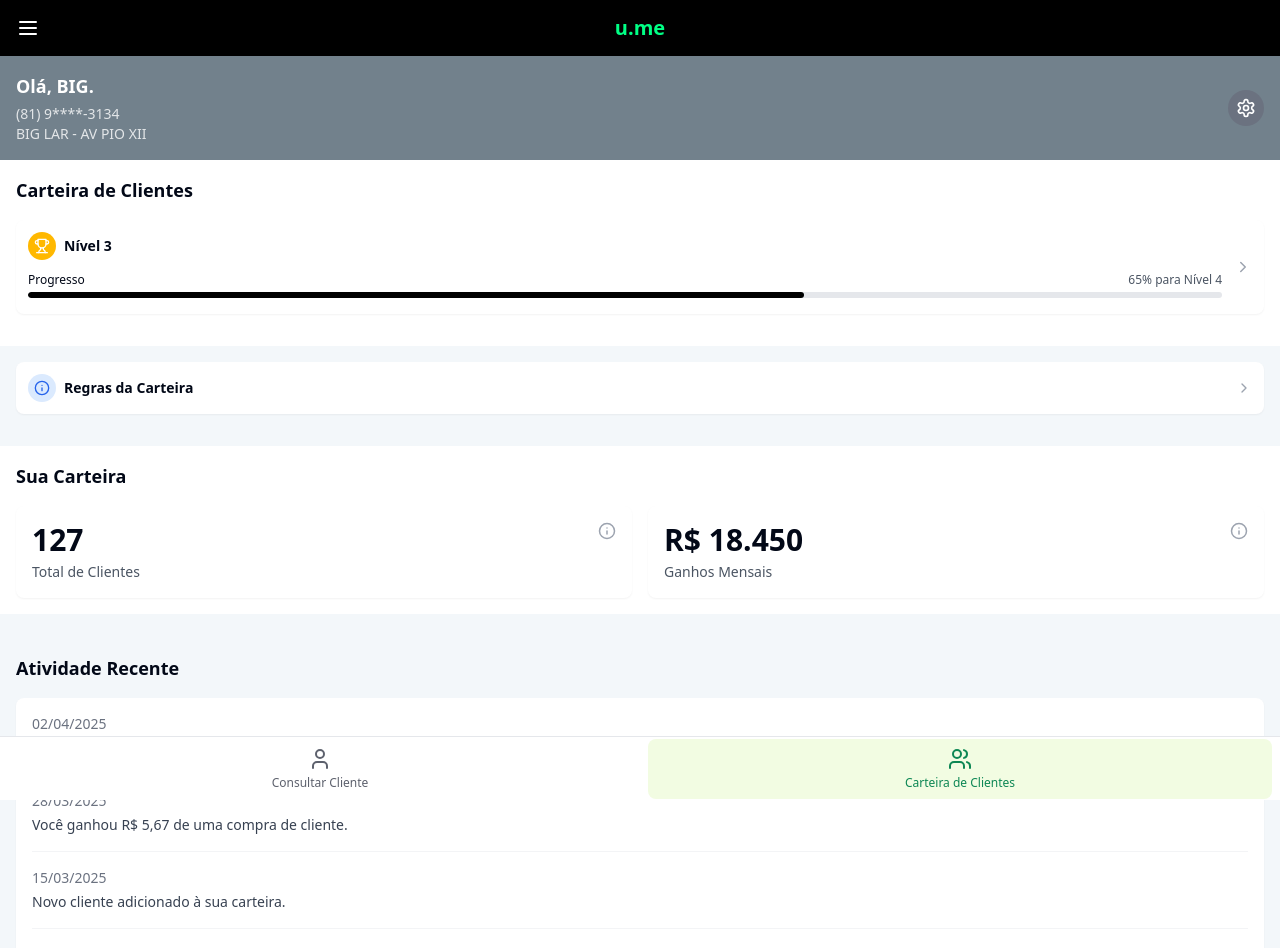
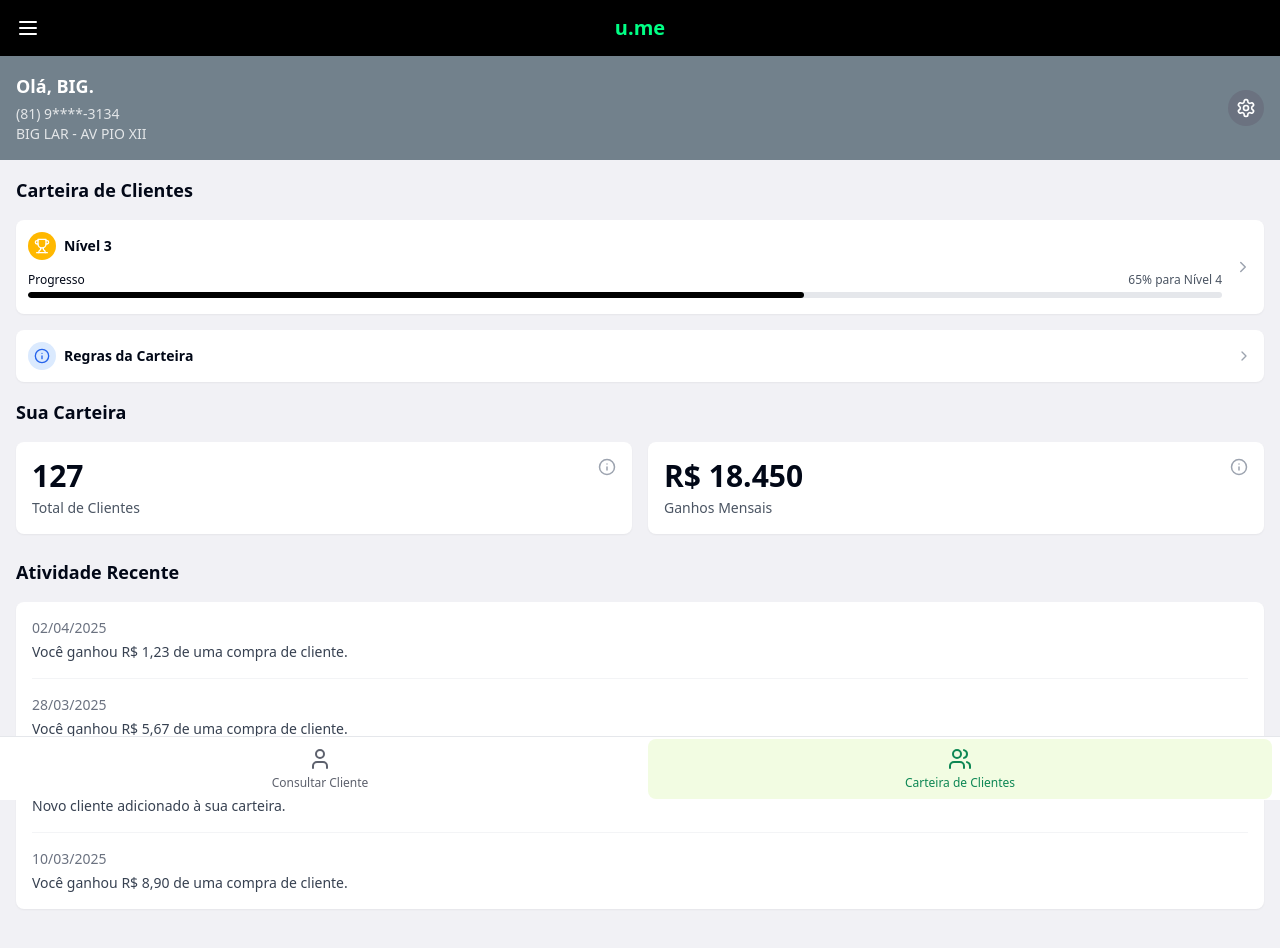
Before and after one commit to wallyborba/ume-sales-platform, a React (Vite) app: page /portfolio in a window 1280 px wide. Shown: the top 948 px of the page. Built offline with nearby package versions, Linux system fonts and the light colour scheme.

Commit message:
Reverted to edit edt-2290aaba-387d-42eb-afae-56898b2ce47d: "Add alternating section backgrounds
Implement alternating background colors for sections to improve visual separation."

```diff
--- a/src/pages/Portfolio.tsx
+++ b/src/pages/Portfolio.tsx
@@ -46,7 +46,7 @@ const Portfolio = () => {
         address="AV PIO XII"
       />
 
-      <div className="bg-white px-4 py-4">
+      <div className="px-4 py-4 flex-1">
         <h1 className="text-lg font-bold mb-4">Carteira de Clientes</h1>
 
         <LevelProgressCard
@@ -55,20 +55,14 @@ const Portfolio = () => {
           progress={65}
           nextLevel={4}
         />
-      </div>
 
-      <div className="bg-[#F3F7FA] px-4 py-4">
         <PortfolioRules />
-      </div>
 
-      <div className="bg-white px-4 py-4">
         <PerformanceOverview
           clientCount={127}
           earnings={18450}
         />
-      </div>
 
-      <div className="bg-[#F3F7FA] px-4 py-4">
         <RecentActivity activities={recentActivities} />
       </div>
 
```
